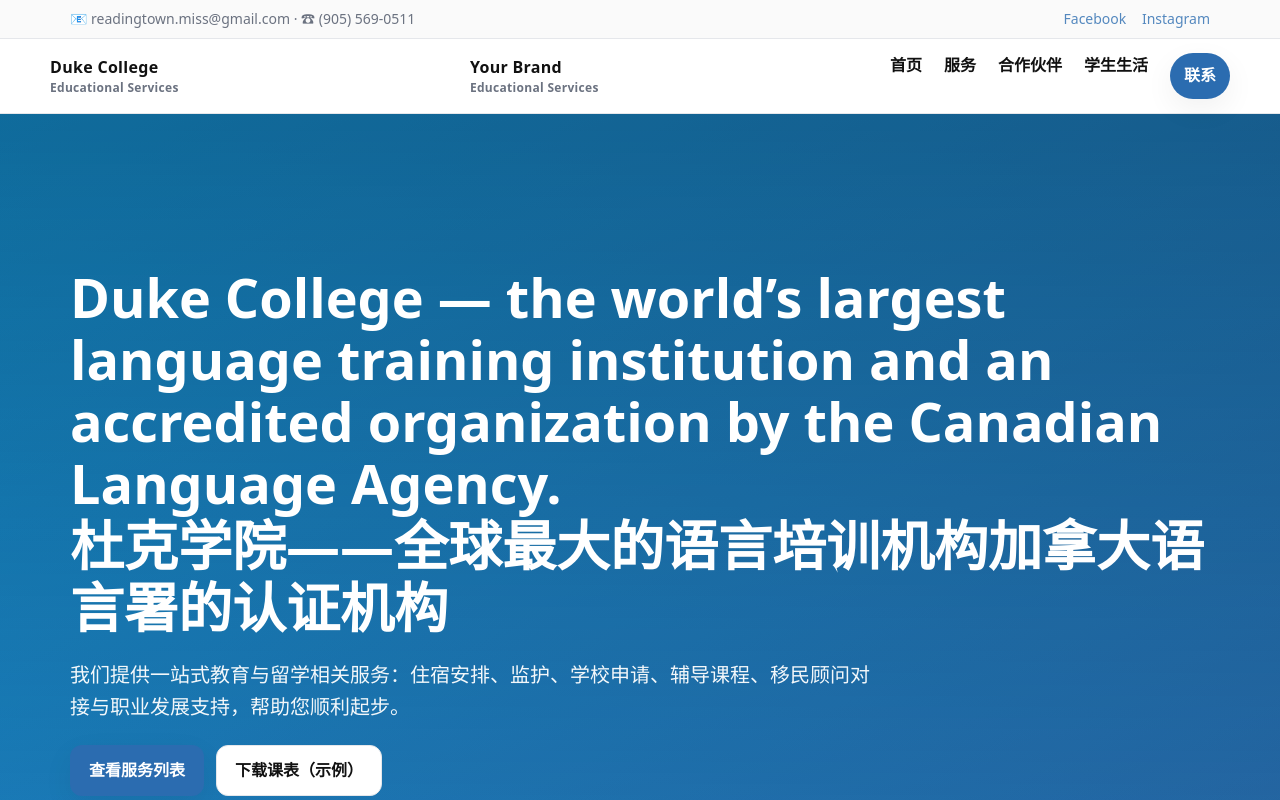
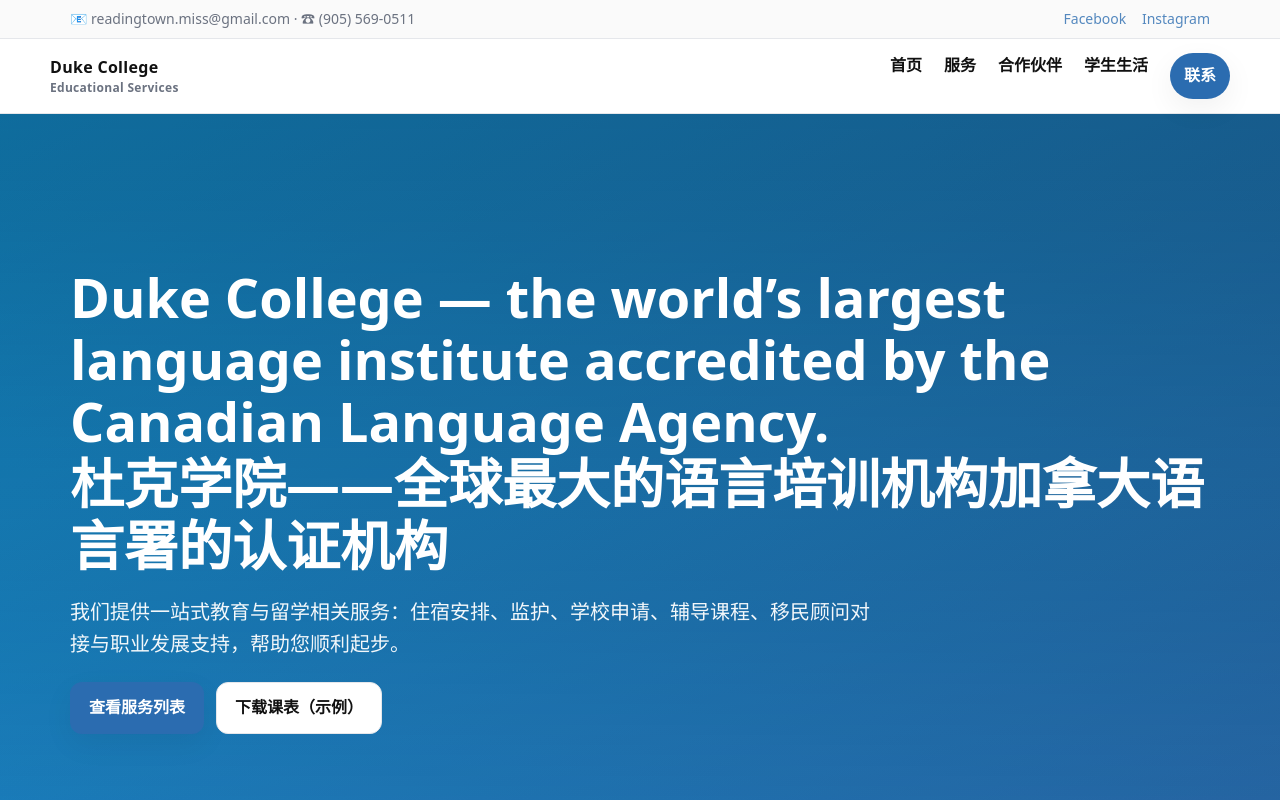
Before and after one commit to zjt0528/duke-college-site, a plain HTML site: page index.html in a window 1280 px wide. Shown: the top 800 px of the page. Drawn offline with Linux system fonts and the light colour scheme.

Commit message:
Update index.html

```diff
--- a/index.html
+++ b/index.html
@@ -87,7 +87,6 @@
   <header>
     <div class="container nav">
       <div class="logo">Duke College <small>Educational Services</small></div>
-      <div class="logo">Your Brand <small>Educational Services</small></div>
       <nav class="menu">
         <a href="#home">首页</a>
         <a href="#services">服务</a>
@@ -100,7 +99,7 @@
 
   <section id="home" class="hero">
     <div class="container">
-      <h1>Duke College — the world’s largest language training institution and an accredited organization by the Canadian Language Agency.<br>杜克学院——全球最大的语言培训机构加拿大语言署的认证机构</h1>
+      <h1>Duke College — the world’s largest language institute accredited by the Canadian Language Agency.<br>杜克学院——全球最大的语言培训机构加拿大语言署的认证机构</h1>
       <p>我们提供一站式教育与留学相关服务：住宿安排、监护、学校申请、辅导课程、移民顾问对接与职业发展支持，帮助您顺利起步。</p>
       <div class="actions">
         <a class="btn primary" href="#services">查看服务列表</a>
```
